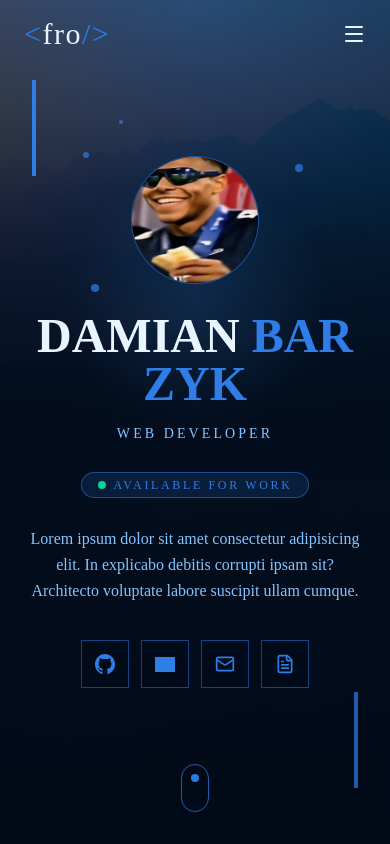
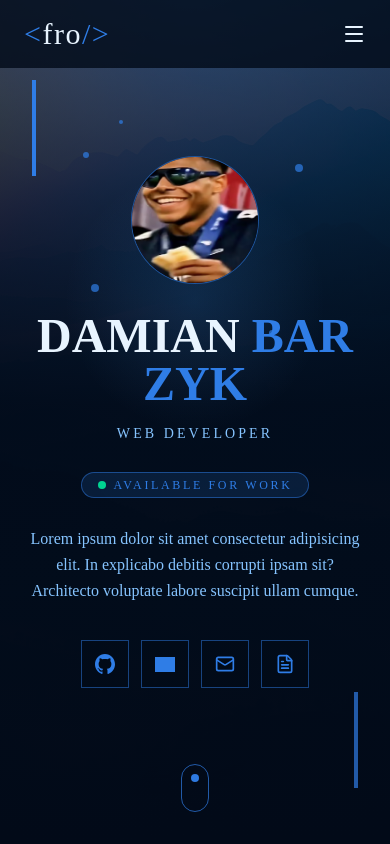
Before and after one commit to frooooooo7/portfolio, a Next.js app: page / in a window 390 px wide. Shown: the top 844 px of the page. Built offline with nearby package versions, Linux system fonts and the light colour scheme; grey boxes are pictures that could not be loaded.

Commit message:
refactor(navbar): add background on mobiles

```diff
--- a/components/navbar.tsx
+++ b/components/navbar.tsx
@@ -50,9 +50,9 @@ export function Navbar() {
       initial={{ y: -100 }}
       animate={{ y: 0 }}
       className={`fixed top-0 left-0 right-0 z-50 transition-all duration-300 ${
-        scrolled
-          ? "bg-background/90 backdrop-blur-sm mobile-no-backdrop border-b border-primary/40"
-          : "bg-transparent"
+        scrolled || isOpen
+          ? "bg-background/95  border-b border-primary/40 shadow-sm"
+          : "bg-transparent max-md:bg-background/80 "
       }`}
     >
       <div className="max-w-7xl mx-auto px-6 py-4">
```
